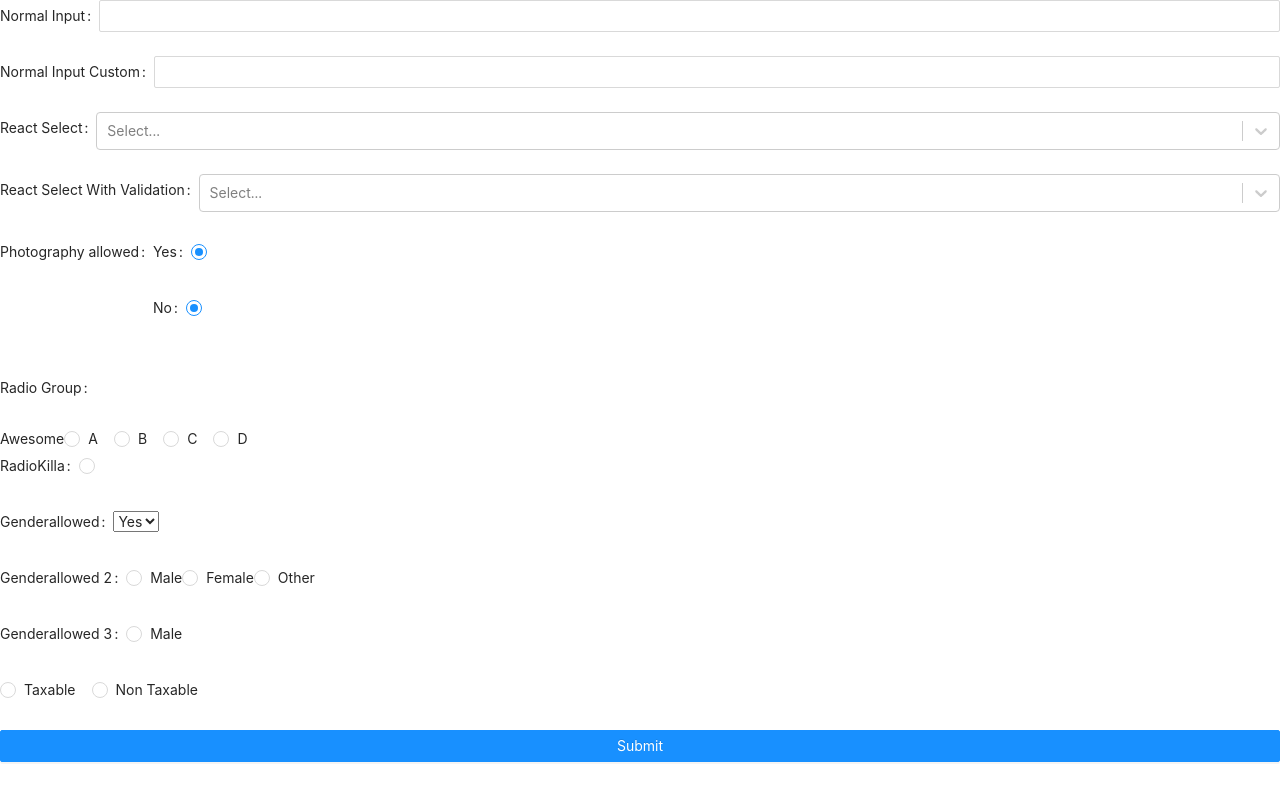
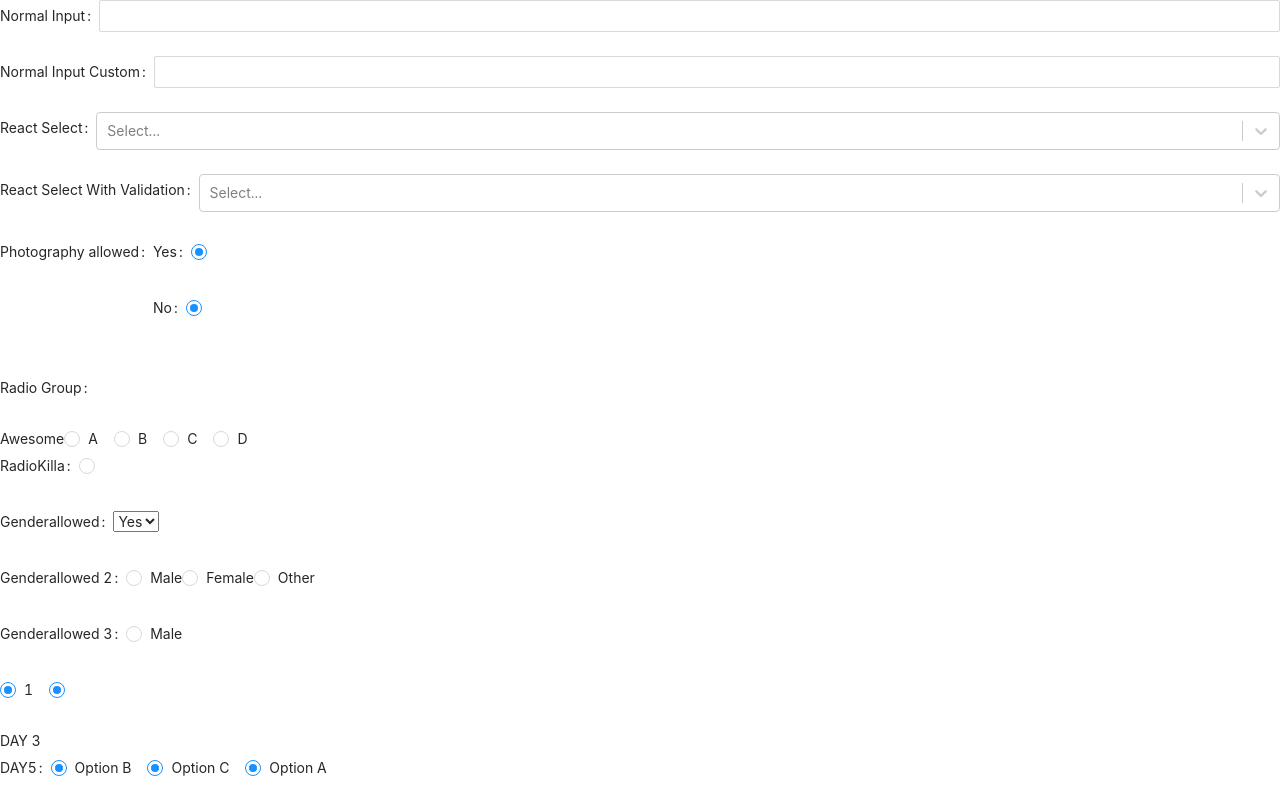
Before and after one commit to BloomTech-Labs/beerthoven-fe, a React (Create React App) app: page /example in a window 1280 px wide. Shown: the top 800 px of the page. Built offline with nearby package versions, Linux system fonts and the light colour scheme.

Commit message:
input validation required message and start of radio button config

```diff
--- a/src/components/forms/Example.js
+++ b/src/components/forms/Example.js
@@ -10,7 +10,7 @@ const { Option } = Select;
 const defaultValues = { singleErrorInput: "" };
 
 export default function App() {
-  const { errors, handleSubmit, control, register, setValue} = useForm();
+  const { errors, handleSubmit, control, register, setValue } = useForm();
   const [dataInput, setDataInput] = useState(defaultValues);
 
   const onSubmit = data => {
@@ -21,12 +21,12 @@ export default function App() {
     console.log(`selected ${value}`);
   }
 
-  const validError = (value)=>{
+  const validError = (value) => {
     return value.length >= 0 || "error message"
   }
 
   const fieldProps = {
-		colon : false,
+    colon: false,
   };
 
   const emailError = errors.email && 'Enter your email address';
@@ -65,7 +65,7 @@ export default function App() {
             rules={{
               required: true,
               validate: validError,
-            validateStatus:"error"
+              validateStatus: "error"
             }}
           />
           {errors.normal_input_custom && <span>Required</span>}
@@ -114,7 +114,7 @@ export default function App() {
           <Controller
             as={ReactSelect}
             options={[
-                { value:"chocolate", label: "Chocolate" },
+              { value: "chocolate", label: "Chocolate" },
               // { value: "strawberry", label: "Strawberry" },
               // { value: "vanilla", label: "Vanilla" }
             ]}
@@ -132,7 +132,7 @@ export default function App() {
               { value: "strawberry", label: "Strawberry" },
               { value: "vanilla", label: "Vanilla" }
             ]}
-              rules={{required: true}}
+            rules={{ required: true }}
             name="reac_select_validation"
             isClearable
             control={control}
@@ -182,7 +182,7 @@ export default function App() {
 
 
         <label>Awesome</label>
-          <Radio.Group ref={register({required: false})} name="awesome">
+        <Radio.Group ref={register({ required: false })} name="awesome">
           <Radio value={1} label="A">A</Radio>
           <Radio value={2}>B</Radio>
           <Radio value={3}>C</Radio>
@@ -194,7 +194,7 @@ export default function App() {
             <Controller
               as={Radio}
               options={[
-                { value:"chocolate", label: "Chocolate" },
+                { value: "chocolate", label: "Chocolate" },
                 { value: "strawberry", label: "Strawberry" },
                 // { value: "vanilla", label: "Vanilla" }
               ]}
@@ -236,11 +236,11 @@ export default function App() {
             <Controller
               as={
                 <>
-     <Radio type="radio" id="male" name="gender1" value="male" ref={register({required: false})}/>
+                  <Radio type="radio" id="male" name="gender1" value="male" ref={register({ required: false })} />
                   <label for="male">Male</label>
-  <Radio type="radio" id="female" name="gender1" value="female" ref={register({required: false})}/>
+                  <Radio type="radio" id="female" name="gender1" value="female" ref={register({ required: false })} />
                   <label for="female">Female</label>
-  <Radio type="radio" id="other" name="gender1" value="other" ref={register({required: false})}/>
+                  <Radio type="radio" id="other" name="gender1" value="other" ref={register({ required: false })} />
                   <label for="other">Other</label>
                 </>
               }
@@ -258,12 +258,11 @@ export default function App() {
               name="class_gender3"
 
               options={[
-                { value:"nigerian", label: "Nigegerian" },
+                { value: "nigerian", label: "Nigegerian" },
                 { value: "ghana", label: "Ghana" },
                 // { value: "vanilla", label: "Vanilla" }
               ]}
               control={control}
-              setValue={setValue}
             >
 
 
@@ -287,20 +286,81 @@ export default function App() {
             <Controller
               type="radio"
               as={Radio.Group}
-    rules= {[{
+              rules={[{
                 required: true,
                 message: 'Please Choose your option!',
               }]}
-      as={<>
-          <Radio name="chicko" label="true" value={true} ref={register({required: false})}>Taxable</Radio>
-          <Radio name="chicko" label="false" value={false} ref={register({required: false})}>Non Taxable</Radio>
-      </>}
+              // as={<>
+              //     <Controller type="radio" name="chicko" as={Radio} control={control} value="why1" label="selected 1">1</Controller>
+              //     <Controller type="radio" name="chicko" as={Radio} control={control} value="why2" label="Selected 2"/>
+
+              //  {/* <input type="radio" id="male" name="gender" value="male"/>
+              //  <label for="male">Male</label>
+              //  <input type="radio" id="female" name="gender" value="female"/>
+              //  <label for="male">Female</label> */}
+              //     {/* <Radio name="chicko" label="true" value={true} ref={register({required: false})}>Taxable</Radio>
+              //     <Radio name="chicko" label="false" value={false} ref={register({required: false})}>Non Taxable</Radio> */}
+              // </>}
               control={control}
               name="chicko"
-    />
+            >
+
+              <Controller type="radio" name="chicko" as={Radio} control={control} value="why1" label="selected 1">1</Controller>
+              <Controller type="radio" name="chicko" as={Radio} control={control} value="why2" label="Selected 2" />
+
+
+            </Controller>
+
 
           </Form.Item>
         </section>
+
+        <section>
+DAY 3
+
+        <Form.Item label='DAY5'>
+            <Controller
+              as={
+                <Radio.Group aria-label="gender">
+
+                  {/* <Radio value={1}>A</Radio>
+        <Radio value={2}>B</Radio>
+        <Radio value={3}>C</Radio>
+        <Radio value={4}>D</Radio> */}
+                </Radio.Group>
+              }
+              name="radio_group"
+              control={control}
+            >
+              <Radio aria-label="optionB">Option B</Radio>
+              <Radio aria-label="optionC">Option C</Radio>
+              <Radio aria-label="optionA">Option A</Radio>
+              {/* <Controller
+              as={
+                <Radio aria-label="optionA">Option A</Radio>
+              }
+              name="optionA"
+              control={control}
+            />
+            <Controller
+              as={
+                <Radio aria-label="optionB">Option B</Radio>
+              }
+              name="optionB"
+              control={control}
+            />
+            <Controller
+              as={
+                <Radio aria-label="optionC">Option C</Radio>
+              }
+              name="optionC"
+              control={control}
+            />
+               */}
+               </Controller>
+          </Form.Item>
+        </section>
+
 
         {/* <section>
             <label>React Select</label>
```
Lines whose indentation alone changed are shown as unchanged.
